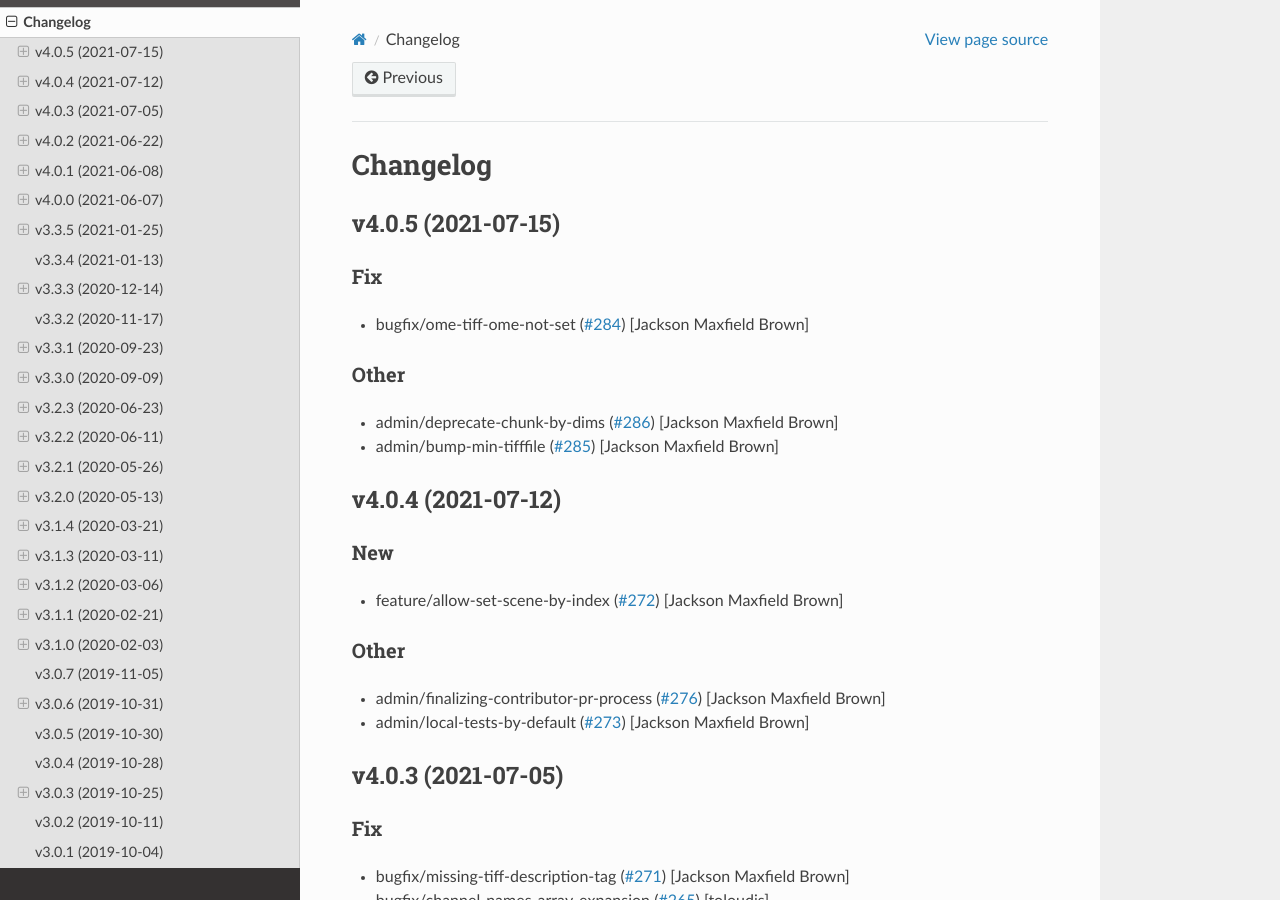
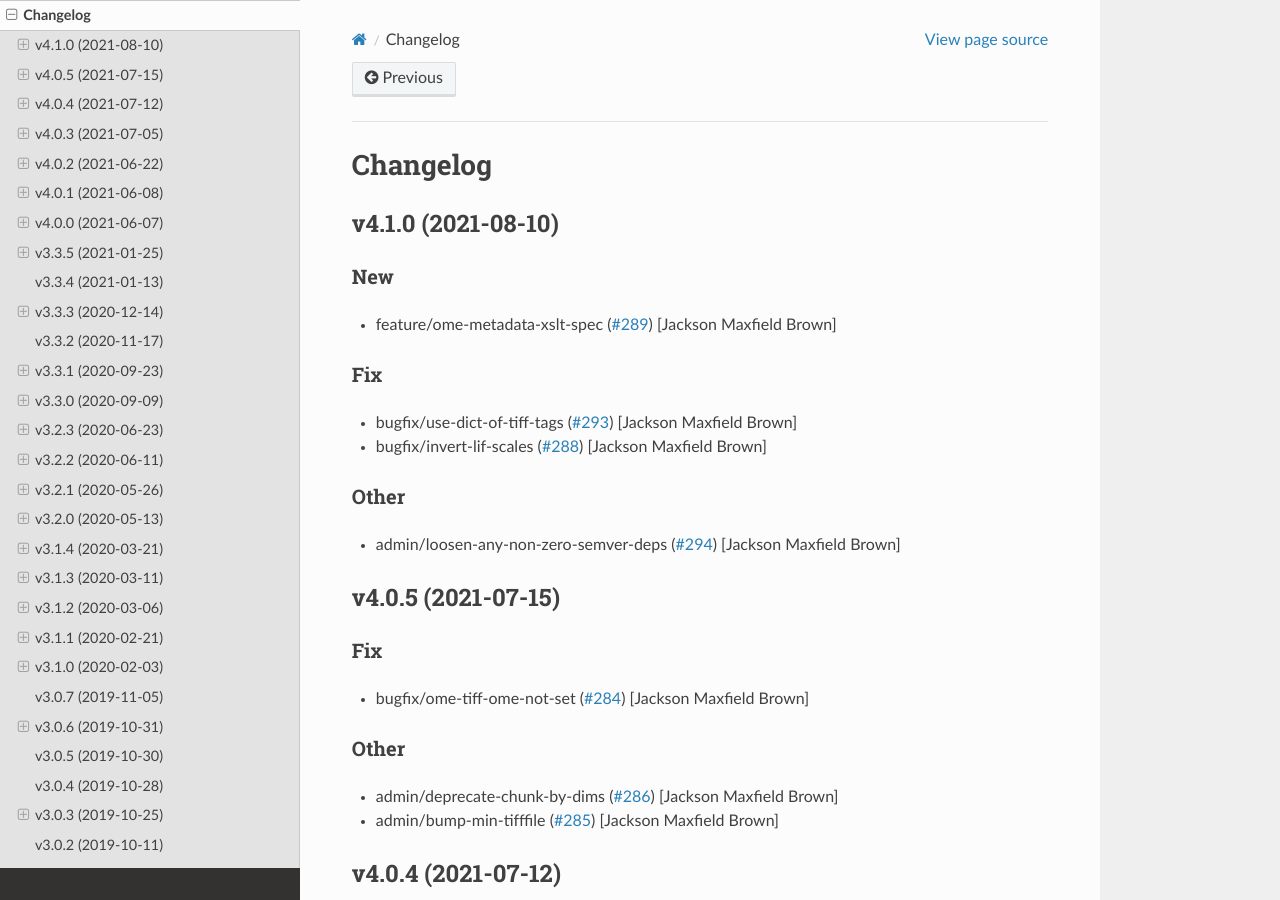
Before and after one commit to AllenCellModeling/aicsimageio, a Sphinx documentation site: the page built from docs/CHANGELOG.rst, in a window 1280 px wide and 900 px high. Built offline with Sphinx 7.4.7 and the Read the Docs theme 2.0.0, drawn with Linux system fonts in a browser that asks for light colours; pages that are not in the unit, such as notebooks, are missing from menus.

Commit message:
Bump version: 4.0.5 → 4.1.0

```diff
--- a/aicsimageio/__init__.py
+++ b/aicsimageio/__init__.py
@@ -13,7 +13,7 @@ __author__ = "Jackson Maxfield Brown, Allen Institute for Cell Science"
 __email__ = "jmaxfieldbrown@gmail.com, jamie.sherman@gmail.com, bowdenm@spu.edu"
 # Do not edit this string manually, always use bumpversion
 # Details in CONTRIBUTING.md
-__version__ = "4.0.5"
+__version__ = "4.1.0"
 
 
 def get_module_version() -> str:
--- a/cookiecutter.yaml
+++ b/cookiecutter.yaml
@@ -6,5 +6,5 @@ default_context:
     project_slug: "aicsimageio"
     project_short_description: "Image Reading, Metadata Conversion, and Image Writing for Microscopy Images in Pure Python"
     pypi_username: "aicspypi"
-    version: "4.0.5"
+    version: "4.1.0"
     open_source_license: "BSD license"
--- a/docs/CHANGELOG.rst
+++ b/docs/CHANGELOG.rst
@@ -1,5 +1,30 @@
 Changelog
 =========
+
+v4.1.0 (2021-08-10)
+-------------------
+
+New
+~~~
+- feature/ome-metadata-xslt-spec  (`#289
+  <https://github.com/AllenCellModeling/aicsimageio/pull/289>`_)
+  [Jackson Maxfield Brown]
+
+Fix
+~~~
+- bugfix/use-dict-of-tiff-tags  (`#293
+  <https://github.com/AllenCellModeling/aicsimageio/pull/293>`_)
+  [Jackson Maxfield Brown]
+- bugfix/invert-lif-scales  (`#288
+  <https://github.com/AllenCellModeling/aicsimageio/pull/288>`_)
+  [Jackson Maxfield Brown]
+
+Other
+~~~~~
+- admin/loosen-any-non-zero-semver-deps  (`#294
+  <https://github.com/AllenCellModeling/aicsimageio/pull/294>`_)
+  [Jackson Maxfield Brown]
+
 
 v4.0.5 (2021-07-15)
 -------------------
--- a/setup.cfg
+++ b/setup.cfg
@@ -1,5 +1,5 @@
 [bumpversion]
-current_version = 4.0.5
+current_version = 4.1.0
 parse = (?P<major>\d+)\.(?P<minor>\d+)\.(?P<patch>\d+)
 serialize = {major}.{minor}.{patch}
 commit = True
--- a/setup.py
+++ b/setup.py
@@ -121,6 +121,6 @@ setup(
     url="https://github.com/AllenCellModeling/aicsimageio",
     # Do not edit this string manually, always use bumpversion
     # Details in CONTRIBUTING.md
-    version="4.0.5",
+    version="4.1.0",
     zip_safe=False,
 )
```
